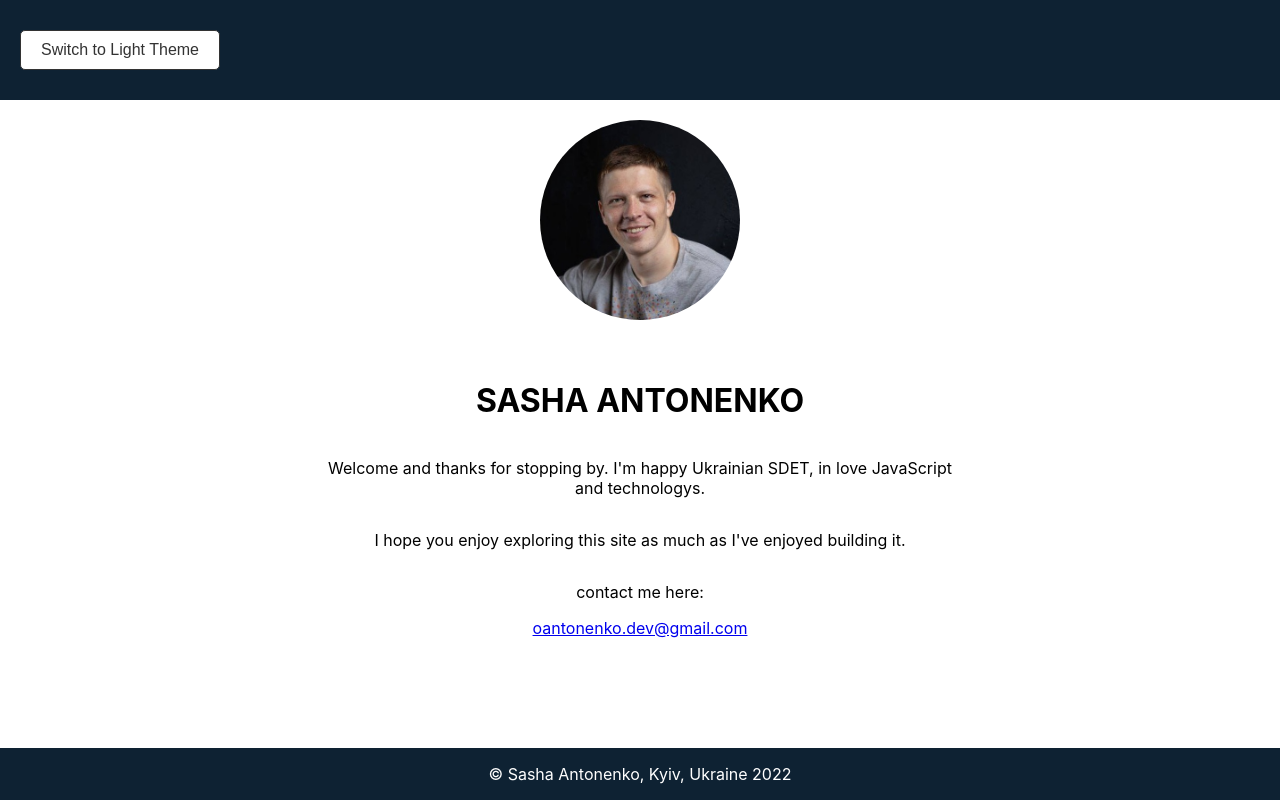
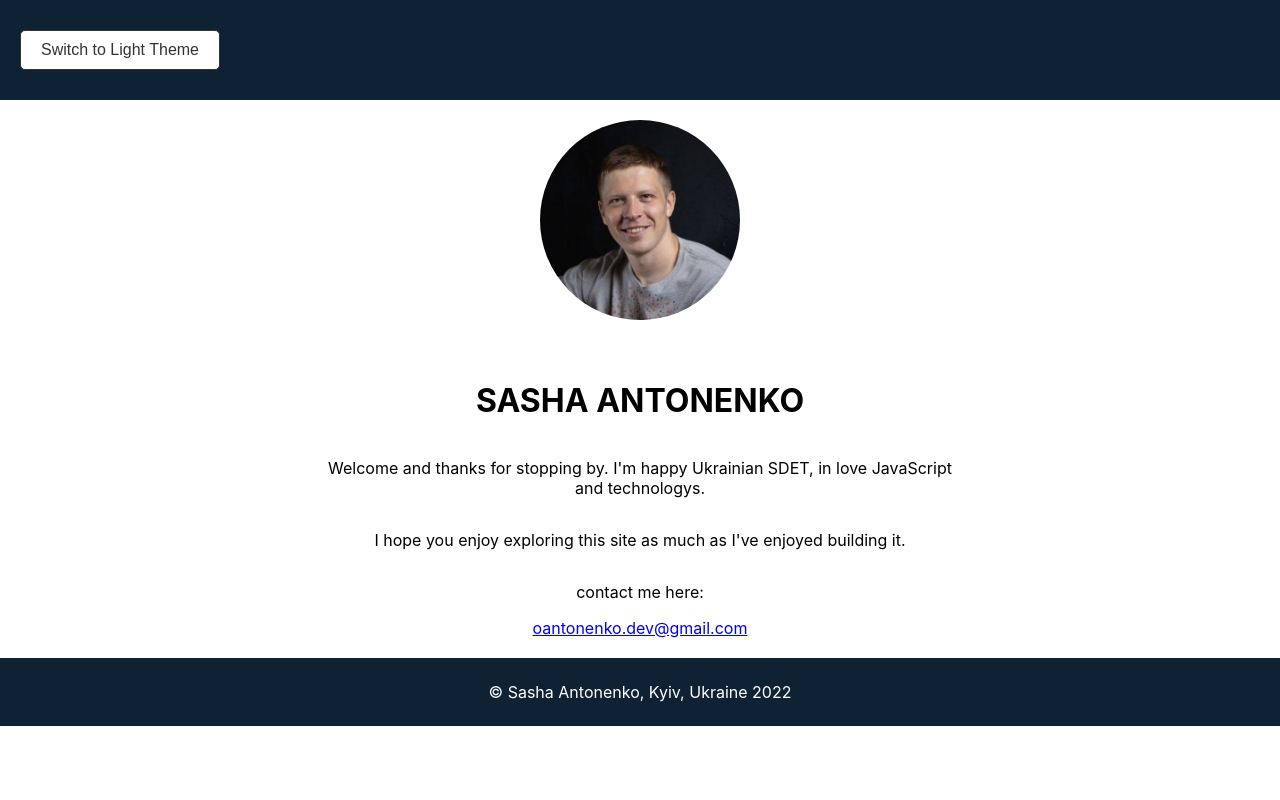
Before and after one commit to sashaant/antonenko-tech, a React (Create React App) app: page / in a window 1280 px wide. Built offline with nearby package versions, Linux system fonts and the light colour scheme; the HTML template or start-up script is replaced by a standard one.

Commit message:
update the footer styles

```diff
--- a/src/componets/Footer.css
+++ b/src/componets/Footer.css
@@ -1,10 +1,10 @@
 .footer {
-    position: fixed;
+    position: inherit;
     background-color:  #0e2233;
     color: white;
     bottom: 0;
     left: 0;
     right: 0;
-    /* padding: 8px; */
+    padding: 8px;
     text-align: center;
   }
```
